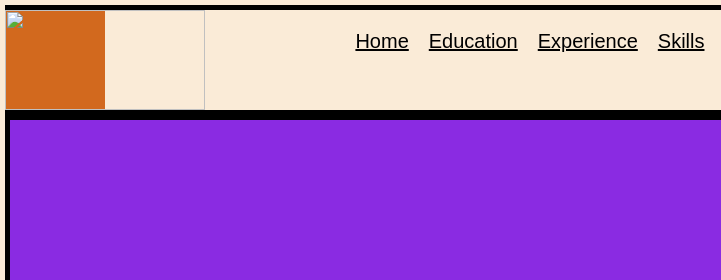
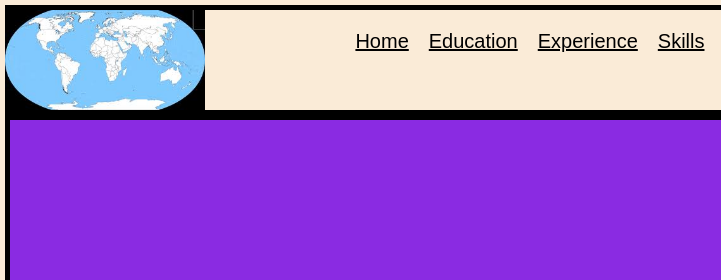
Before and after one commit to RyanSun4/RyanPoulsonIS201FinalProject, a plain HTML site: page scratch.html in a window 1280 px wide. Shown: the top 280 px of the page, 0-721 px from the left. Drawn offline with Linux system fonts and the light colour scheme.

Commit message:
Update scratch.html
updated photo

```diff
--- a/scratch.html
+++ b/scratch.html
@@ -10,7 +10,7 @@
 <body>
 
    <div class="common imageheader">
-      <img src="../IS 200 Resume Project/images/worldmap.jpg" width="200" height="100">
+      <img src="images/worldmap.jpg" width="200" height="100" alt="worldmap">
    </div>
 
     <div class="common header">
```
